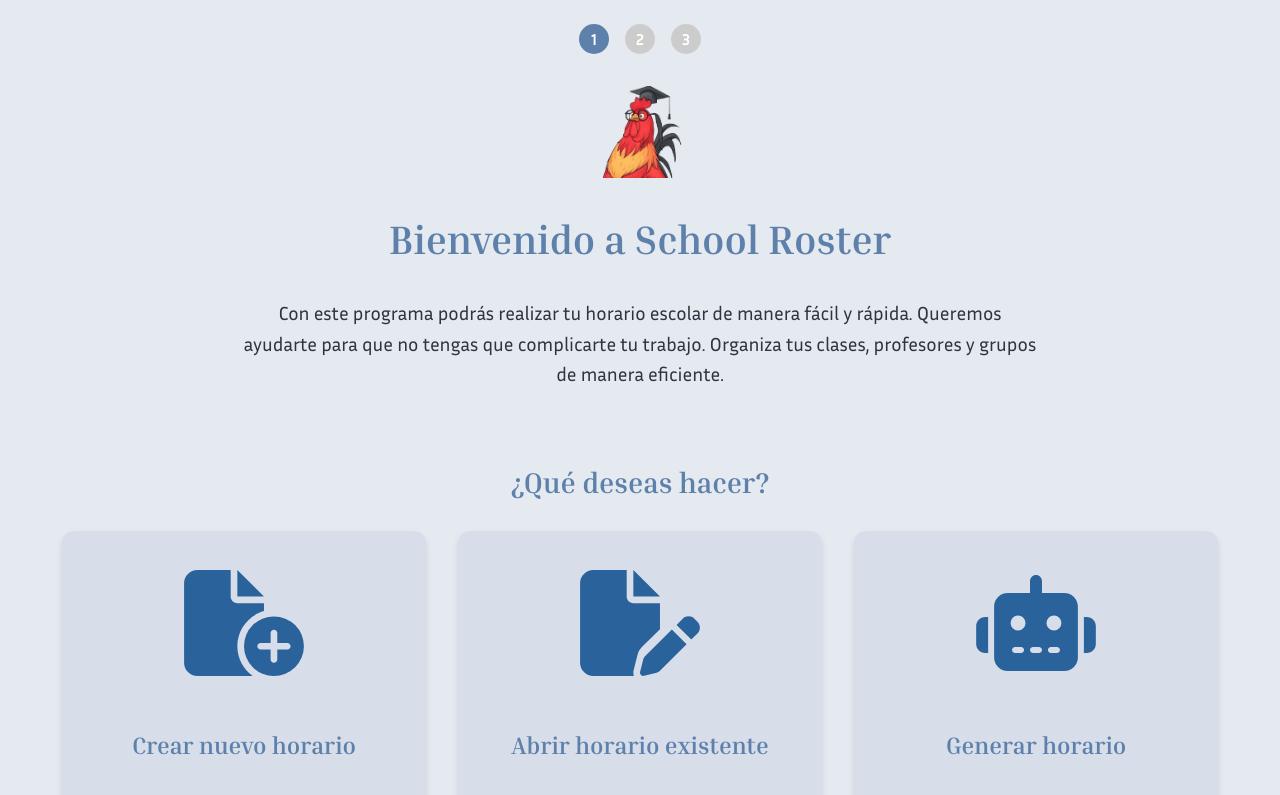
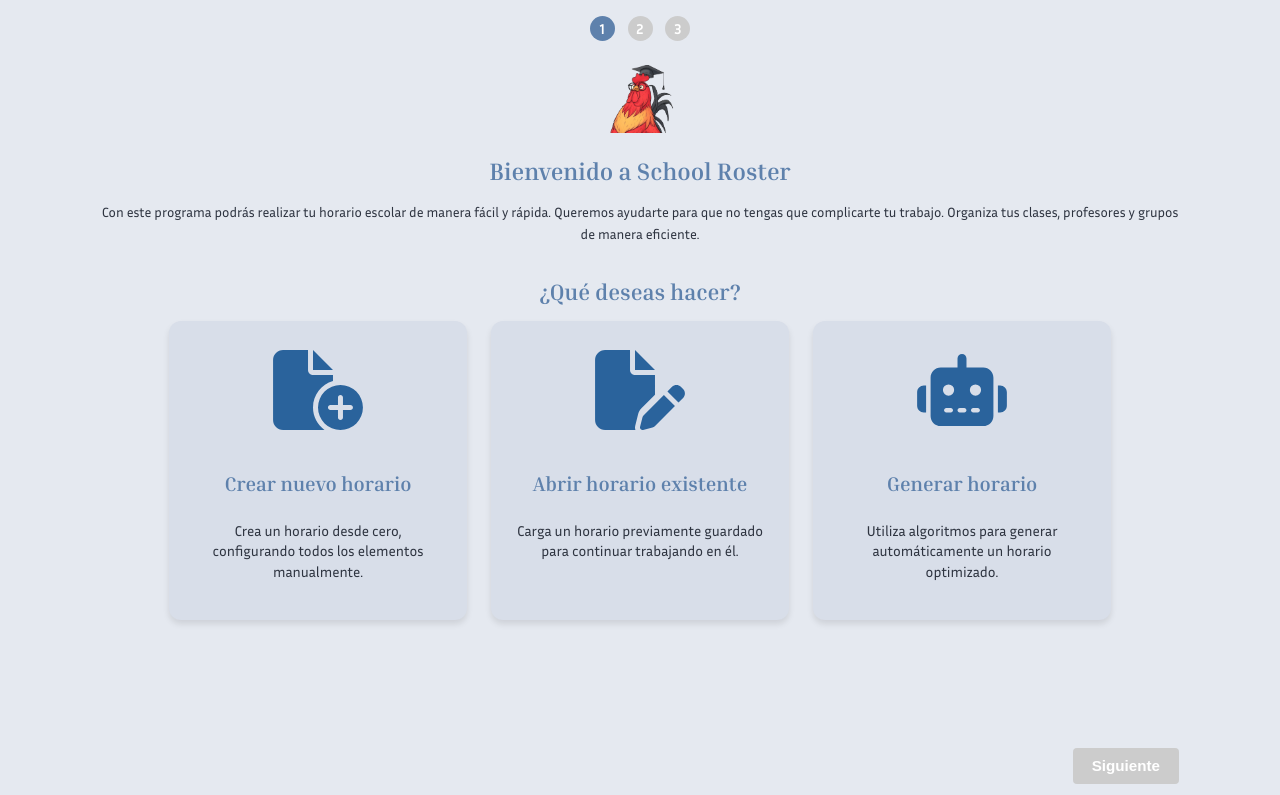
Before and after one commit to School-Roster/school_roster.app, a SvelteKit app: page / in a window 1280 px wide. Shown: the top 795 px of the page. Built offline with nearby package versions, Linux system fonts and the light colour scheme.

Commit message:
update: Pantalla responsiva

```diff
--- a/src/lib/components/utils/WelcomeScreen.svelte
+++ b/src/lib/components/utils/WelcomeScreen.svelte
@@ -392,8 +392,8 @@
                     step="5"
                   />
                   <select bind:value={durationUnit}>
-                    <option value="minutes">minutos</option>
-                    <option value="hours">horas</option>
+                    <option value="minutes">min</option>
+                    <option value="hours">hr</option>
                   </select>
                 </div>
               </div>
--- a/src/styles/welcome.scss
+++ b/src/styles/welcome.scss
@@ -4,11 +4,16 @@
   display: flex;
   flex-direction: column;
   align-items: center;
-  max-width: 1200px;
+  max-width: 100%;
   margin: 0 auto;
   padding: 1.5rem;
   min-height: 80vh;
   position: relative;
+  overflow-x: hidden; // Prevent horizontal scrolling
+
+  @media (max-width: 1366px) {
+    padding: 1rem;
+  }
 
   .welcome-header {
     display: flex;
@@ -16,41 +21,79 @@
     align-items: center;
     margin-bottom: 2rem;
     text-align: center;
+    width: 100%;
+
+    @media (max-width: 1366px) {
+      margin-bottom: 0;
+    }
 
     img {
       width: 6.3rem;
       height: 5.725rem;
       margin-bottom: 0.25rem;
+
+      @media (max-width: 1366px) {
+        width: 5rem;
+        height: auto;
+      }
     }
 
     h1 {
       font-size: 2.5rem;
       margin-bottom: 1rem;
+
+      @media (max-width: 1366px) {
+        font-size: 1.5rem;
+        margin-bottom: 0.25rem;
+      }
+
+      @media (max-width: 768px) {
+        font-size: 1.25rem;
+      }
     }
 
     p {
       font-size: 1.2rem;
       max-width: 800px;
       line-height: 1.6;
+
+      @media (max-width: 1366px) {
+        font-size: 0.85rem;
+        max-width: 90%;
+      }
     }
   }
 
   .data-registration-container {
     width: 100%;
-    max-width: 1000px;
+    max-width: 90%;
     display: flex;
     flex-direction: column;
     align-items: center;
 
+    @media (max-width: 1366px) {
+      max-width: 95%;
+    }
+
     h2 {
       margin-bottom: 0.5rem;
       text-align: center;
+
+      @media (max-width: 1366px) {
+        margin-bottom: 0;
+        font-size: 1.5rem;
+      }
     }
 
     p {
       margin-bottom: 2rem;
       text-align: center;
       color: var(--text-muted);
+
+      @media (max-width: 1366px) {
+        margin-bottom: 1rem;
+        font-size: 0.95rem;
+      }
     }
 
     .data-cards-grid {
@@ -58,6 +101,15 @@
       grid-template-columns: repeat(2, 1fr);
       gap: 2rem;
       width: 100%;
+
+      @media (max-width: 1366px) {
+        gap: 1.5rem;
+      }
+
+      @media (max-width: 992px) {
+        grid-template-columns: repeat(2, 1fr);
+        gap: 1rem;
+      }
 
       @media (max-width: 768px) {
         grid-template-columns: 1fr;
@@ -75,6 +127,10 @@
         cursor: pointer;
         transition: all 0.3s ease;
         overflow: hidden;
+
+        @media (max-width: 1366px) {
+          padding: 1rem;
+        }
 
         body.dark & {
           background-color: $black-overlay;
@@ -107,19 +163,34 @@
             object-fit: contain;
             filter: $filter-primary;
 
+            @media (max-width: 1366px) {
+              width: 50px;
+              height: 50px;
+              margin-bottom: 0.25rem;
+            }
+
             body.dark & {
               filter: $filter-white;
             }
           }
 
           h3 {
+            color: $black-hard;
             font-size: 1.5rem;
             margin-bottom: 0.5rem;
+
+            @media (max-width: 1366px) {
+              font-size: 1.25rem;
+            }
           }
 
           p {
             margin-bottom: 0;
             font-size: 1rem;
+
+            @media (max-width: 1366px) {
+              font-size: 0.9rem;
+            }
           }
         }
 
@@ -147,6 +218,10 @@
     .registration-progress {
       width: 100%;
       margin-top: 2rem;
+
+      @media (max-width: 1366px) {
+        margin-top: 1.5rem;
+      }
 
       p {
         margin-bottom: 0.5rem;
@@ -180,6 +255,16 @@
       font-size: 1.8rem;
       margin-bottom: 2rem;
       text-align: center;
+
+      @media (max-width: 1366px) {
+        font-size: 1.4rem;
+        margin-bottom: 1rem;
+      }
+
+      @media (max-width: 768px) {
+        font-size: 1.2rem;
+        margin-bottom: 0.75rem;
+      }
     }
 
     .options-grid {
@@ -189,6 +274,16 @@
       margin-bottom: 2rem;
       width: 100%;
       flex-wrap: wrap;
+
+      @media (max-width: 1366px) {
+        gap: 1.5rem;
+        margin-bottom: 1.5rem;
+      }
+
+      @media (max-width: 768px) {
+        gap: 1rem;
+        margin-bottom: 1rem;
+      }
 
       .option-card {
         display: flex;
@@ -201,6 +296,21 @@
         box-shadow: 0 4px 6px rgba(0, 0, 0, 0.1);
         cursor: pointer;
         transition: all 0.3s ease;
+
+        @media (max-width: 1366px) {
+          width: 250px;
+          padding: 1.5rem;
+        }
+
+        @media (max-width: 992px) {
+          width: 220px;
+          padding: 1.25rem;
+        }
+
+        @media (max-width: 768px) {
+          width: 100%;
+          max-width: 300px;
+        }
 
         &:hover {
           transform: translateY(-5px);
@@ -227,6 +337,17 @@
           object-fit: contain;
           filter: $filter-primary;
 
+          @media (max-width: 1366px) {
+            width: 90px;
+            height: 90px;
+            margin-bottom: 1rem;
+          }
+
+          @media (max-width: 992px) {
+            width: 80px;
+            height: 80px;
+          }
+
           body.dark & {
             filter: $filter-white;
           }
@@ -236,11 +357,25 @@
           font-size: 1.5rem;
           margin-bottom: 1rem;
           text-align: center;
+
+          @media (max-width: 1366px) {
+            font-size: 1.25rem;
+            margin-bottom: 0.75rem;
+          }
+
+          @media (max-width: 992px) {
+            font-size: 1.1rem;
+          }
         }
 
         p {
           text-align: center;
           line-height: 1.5;
+
+          @media (max-width: 1366px) {
+            font-size: 0.9rem;
+            line-height: 1.4;
+          }
         }
       }
     }
@@ -256,6 +391,18 @@
     box-shadow: 0 4px 16px rgba(0, 0, 0, 0.05);
     transition: background-color 0.3s ease;
 
+    @media (max-width: 1366px) {
+      max-width: 90%;
+      padding: 1.5rem;
+      margin-bottom: 1.5rem;
+    }
+
+    @media (max-width: 768px) {
+      max-width: 100%;
+      padding: 1rem;
+      margin-bottom: 1rem;
+    }
+
     body.dark & {
       background-color: $black-overlay;
     }
@@ -264,20 +411,48 @@
       margin-bottom: 1.5rem;
       text-align: center;
       font-size: 1.75rem;
+
+      @media (max-width: 1366px) {
+        font-size: 1.5rem;
+        margin-bottom: 1.25rem;
+      }
+
+      @media (max-width: 768px) {
+        font-size: 1.3rem;
+        margin-bottom: 1rem;
+      }
     }
 
     .config-section {
       margin-bottom: 2rem;
 
+      @media (max-width: 1366px) {
+        margin-bottom: 1.5rem;
+      }
+
       h3 {
         margin-bottom: 0.75rem;
         font-size: 1.25rem;
+
+        @media (max-width: 1366px) {
+          font-size: 1.1rem;
+        }
       }
 
       .options-grid {
-        display: grid;
+        grid-row: auto;
         grid-template-columns: repeat(auto-fill, minmax(180px, 1fr));
         gap: 1rem;
+
+        @media (max-width: 1366px) {
+          grid-template-columns: repeat(auto-fill, minmax(150px, 1fr));
+          gap: 0.75rem;
+        }
+
+        @media (max-width: 768px) {
+          grid-template-columns: repeat(auto-fill, minmax(120px, 1fr));
+          gap: 0.5rem;
+        }
 
         .option-item {
           display: flex;
@@ -293,10 +468,15 @@
             border-color 0.2s,
             color 0.2s;
 
+          @media (max-width: 1366px) {
+            padding: 0.6rem 0.8rem;
+            font-size: 0.9rem;
+          }
+
           &:hover {
             border-color: $primary-color;
             background-color: rgba($primary-color, 0.05);
-            color: $white-overlay;
+            color: $black-overlay;
           }
 
           &.selected {
@@ -316,6 +496,12 @@
             transition: all 0.2s ease-in-out;
             position: relative;
 
+            @media (max-width: 1366px) {
+              width: 0.9rem;
+              height: 0.9rem;
+              margin-right: 0.5rem;
+            }
+
             &:checked {
               background-color: $primary-color;
               border-color: $primary-color;
@@ -330,6 +516,13 @@
                 border: solid white;
                 border-width: 0 2px 2px 0;
                 transform: rotate(45deg);
+
+                @media (max-width: 1366px) {
+                  top: 1px;
+                  left: 3px;
+                  width: 3px;
+                  height: 6px;
+                }
               }
             }
 
@@ -351,9 +544,18 @@
       gap: 1.5rem;
       margin-bottom: 1.5rem;
 
+      @media (max-width: 1366px) {
+        gap: 1rem;
+        margin-bottom: 1rem;
+      }
+
+      @media (max-width: 992px) {
+        flex-wrap: wrap;
+      }
+
       @media (max-width: 768px) {
         flex-direction: column;
-        gap: 1rem;
+        gap: 0.75rem;
       }
     }
 
@@ -361,10 +563,16 @@
       flex: 1;
       display: flex;
       flex-direction: column;
+      min-width: 0; // Prevent flex items from overflowing
 
       label {
         margin-bottom: 0.5rem;
         font-weight: bold;
+
+        @media (max-width: 1366px) {
+          font-size: 0.9rem;
+          margin-bottom: 0.3rem;
+        }
       }
 
       select,
@@ -373,10 +581,20 @@
         border: 1px solid #ccc;
         border-radius: 4px;
         font-size: 1rem;
+        width: 100%;
+
+        @media (max-width: 1366px) {
+          padding: 0.4rem;
+          font-size: 0.9rem;
+        }
       }
 
       &.checkbox-group {
         margin: 0.5rem 0;
+
+        @media (max-width: 1366px) {
+          margin: 0.3rem 0;
+        }
 
         .checkbox-label {
           display: flex;
@@ -385,6 +603,7 @@
 
           input {
             margin-right: 0.5rem;
+            width: auto;
           }
         }
       }
@@ -393,6 +612,7 @@
     .duration-input {
       display: flex;
       gap: 0.5rem;
+      width: 100%;
 
       input {
         flex: 1;
@@ -400,6 +620,10 @@
 
       select {
         width: 100px;
+
+        @media (max-width: 1366px) {
+          width: 80px;
+        }
       }
     }
 
@@ -409,13 +633,27 @@
       background-color: rgba(0, 0, 0, 0.03);
       border-radius: 4px;
 
+      @media (max-width: 1366px) {
+        margin-top: 0.75rem;
+        padding: 0.75rem;
+      }
+
       .break-positions {
         margin-top: 1rem;
+
+        @media (max-width: 1366px) {
+          margin-top: 0.75rem;
+        }
 
         label {
           display: block;
           margin-bottom: 0.5rem;
           font-weight: bold;
+
+          @media (max-width: 1366px) {
+            font-size: 0.9rem;
+            margin-bottom: 0.3rem;
+          }
         }
 
         .break-slots {
@@ -423,13 +661,26 @@
           flex-direction: column;
           gap: 0.5rem;
 
+          @media (max-width: 1366px) {
+            gap: 0.3rem;
+          }
+
           .break-slot-row {
             display: flex;
             align-items: center;
             gap: 0.5rem;
 
+            @media (max-width: 1366px) {
+              gap: 0.3rem;
+              font-size: 0.9rem;
+            }
+
             span {
               min-width: 100px;
+
+              @media (max-width: 1366px) {
+                min-width: 80px;
+              }
             }
 
             select {
@@ -446,9 +697,19 @@
       background-color: rgba(0, 0, 0, 0.03);
       border-radius: 4px;
 
+      @media (max-width: 1366px) {
+        margin-top: 1.5rem;
+        padding: 0.75rem;
+      }
+
       h4 {
         margin-bottom: 1rem;
         text-align: center;
+
+        @media (max-width: 1366px) {
+          font-size: 1rem;
+          margin-bottom: 0.75rem;
+        }
       }
 
       .time-blocks {
@@ -459,11 +720,20 @@
         max-height: 300px;
         overflow-y: auto;
 
+        @media (max-width: 1366px) {
+          max-height: 250px;
+        }
+
         .time-block {
           display: flex;
           padding: 0.75rem;
           border-radius: 4px;
           background-color: var(--card-bg, #f5f5f5);
+
+          @media (max-width: 1366px) {
+            padding: 0.6rem;
+            font-size: 0.9rem;
+          }
 
           &.module {
             border-left: 4px solid var(--primary-color, #3498db);
@@ -478,6 +748,11 @@
             font-weight: bold;
             margin-right: 1rem;
             min-width: 120px;
+
+            @media (max-width: 1366px) {
+              min-width: 100px;
+              margin-right: 0.75rem;
+            }
           }
         }
       }
@@ -493,7 +768,17 @@
     display: flex;
     justify-content: space-between;
     width: 100%;
+    max-width: 800px;
     margin-top: 2rem;
+
+    @media (max-width: 1366px) {
+      max-width: 90%;
+      margin-top: 1.5rem;
+    }
+
+    @media (max-width: 768px) {
+      margin-top: 1rem;
+    }
 
     button {
       padding: 0.75rem 1.5rem;
@@ -502,6 +787,16 @@
       font-weight: bold;
       cursor: pointer;
       transition: all 0.3s ease;
+
+      @media (max-width: 1366px) {
+        padding: 0.6rem 1.2rem;
+        font-size: 0.95rem;
+      }
+
+      @media (max-width: 768px) {
+        padding: 0.5rem 1rem;
+        font-size: 0.9rem;
+      }
 
       &.primary {
         background-color: $primary-color;
@@ -535,6 +830,14 @@
     justify-content: center;
     margin-bottom: 2rem;
 
+    @media (max-width: 1366px) {
+      margin-bottom: 1.5rem;
+    }
+
+    @media (max-width: 768px) {
+      margin-bottom: 1rem;
+    }
+
     .step {
       width: 30px;
       height: 30px;
@@ -547,6 +850,20 @@
       margin: 0 0.5rem;
       font-weight: bold;
 
+      @media (max-width: 1366px) {
+        width: 25px;
+        height: 25px;
+        font-size: 0.9rem;
+        margin: 0 0.4rem;
+      }
+
+      @media (max-width: 768px) {
+        width: 22px;
+        height: 22px;
+        font-size: 0.8rem;
+        margin: 0 0.3rem;
+      }
+
       &.active {
         background-color: $primary-color;
       }
```
